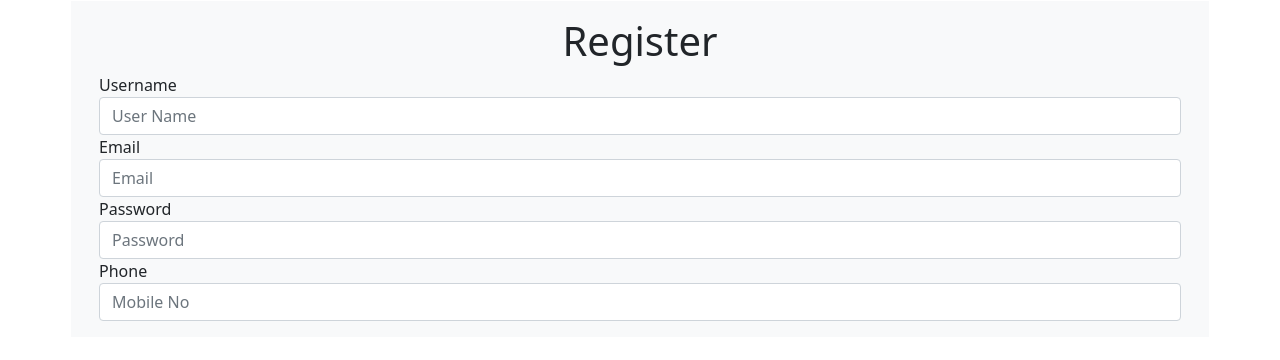
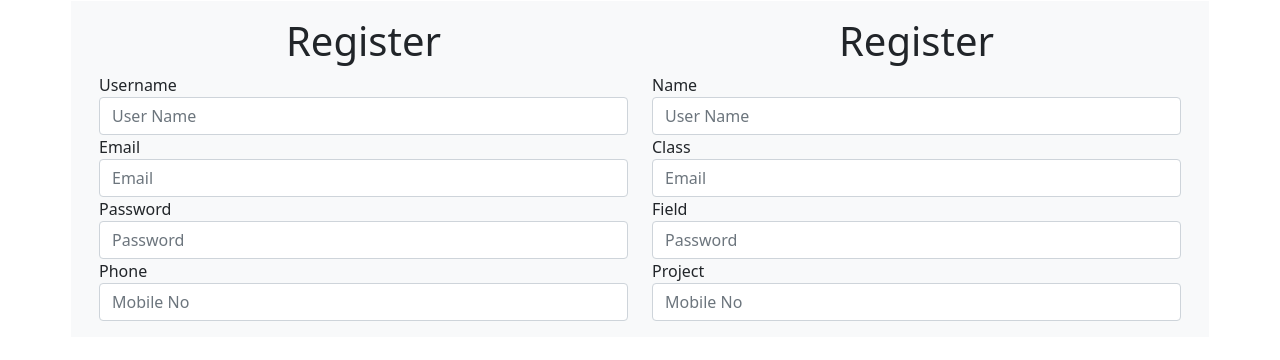
Before and after one commit to Govindvr/Reachout, a Python web app: template app/templates/register.html in a window 1280 px wide. Shown: the top 360 px of the page. Run offline with Jinja, Linux system fonts and the light colour scheme; the template is opened without the code that fills it, so the values that code supplies are empty, except form fields; form fields are guessed from the names that the template uses; some libraries are stand-ins or nearby versions.

Commit message:
register form

```diff
--- a/app/forms.py
+++ b/app/forms.py
@@ -1,5 +1,3 @@
-from dataclasses import field
-from unicodedata import name
 from flask_wtf import FlaskForm
 from wtforms import StringField, PasswordField, SubmitField
 
--- a/app/templates/register.html
+++ b/app/templates/register.html
@@ -3,7 +3,7 @@
 {% block body %}
     <div class="container">
         <div class="row border border-white p-3 mb-2 bg-light text-dark">
-            <div class="col">
+            <div class="col ">
                 <h1 class="text-center">Register</h1>
                 <form method="POST" class="form-register" >
                     {{ form.username.label() }}
@@ -16,6 +16,19 @@
                     {{ form.phone(class = "form-control", placeholder = "Mobile No") }}
                 </form>
             </div>
+            <div class="col ">
+                <h1 class="text-center">Register</h1>
+                <form method="POST" class="form-register" >
+                    {{ form.name.label() }}
+                    {{ form.name(class = "form-control", placeholder = "User Name") }}
+                    {{ form.Class.label() }}
+                    {{ form.Class(class = "form-control", placeholder = "Email") }}
+                    {{ form.field.label() }}
+                    {{ form.field(class = "form-control", placeholder = "Password") }}
+                    {{ form.project.label() }}
+                    {{ form.phone(class = "form-control", placeholder = "Mobile No") }}
+                </form>
+            </div>
         </div>
     </div>
 {% endblock %}
```
